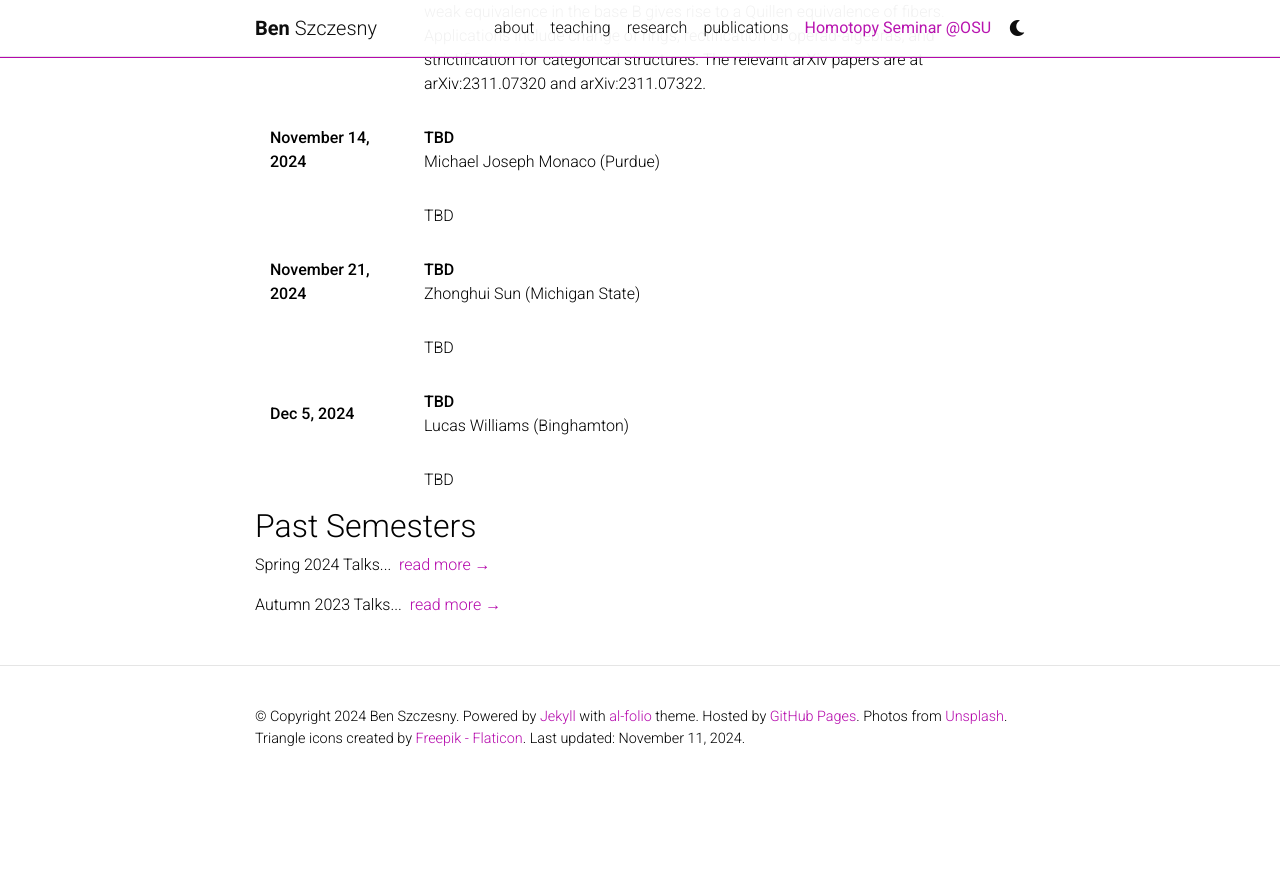
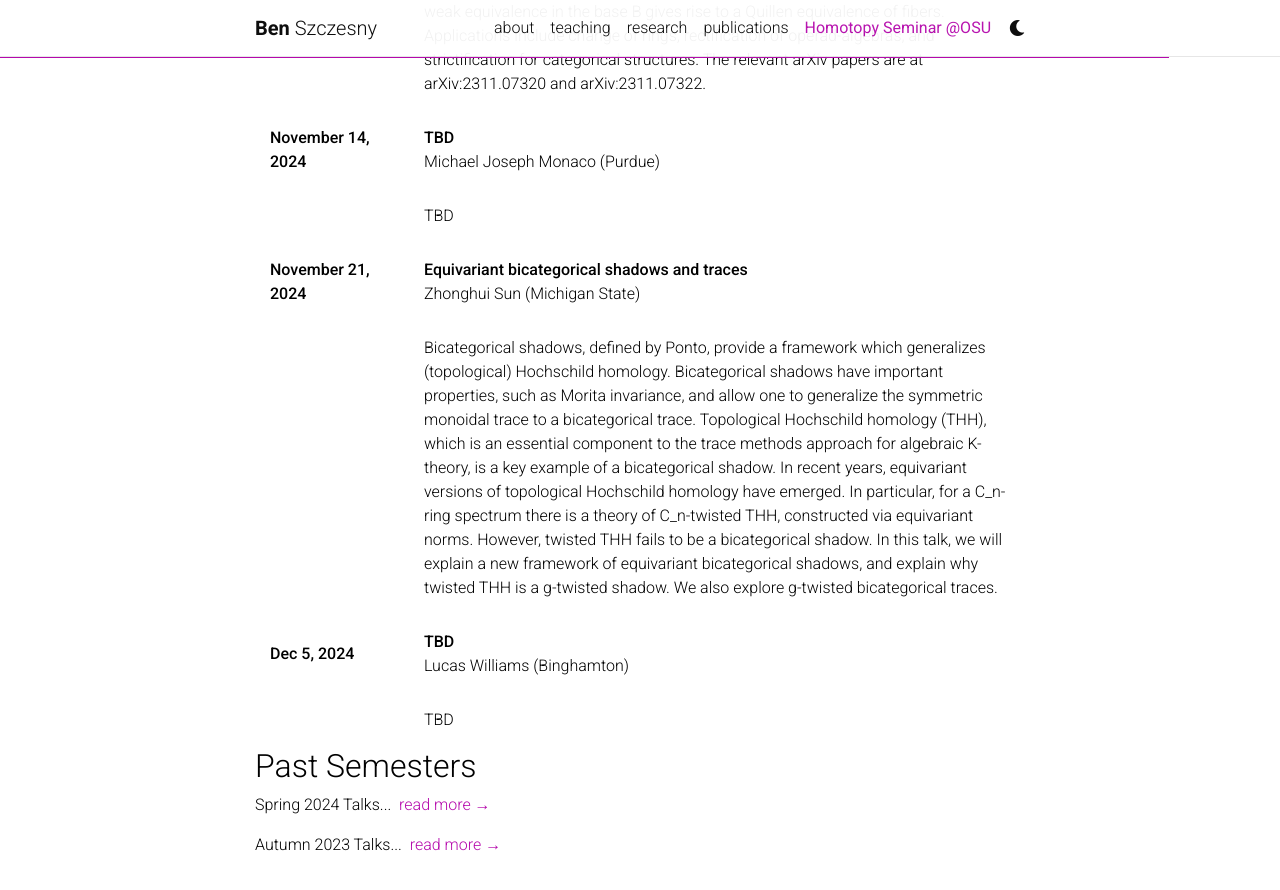
Before and after one commit to BenSzczesny/BenSzczesny.github.io, a Jekyll site: the page built from _pages/homotopyseminar.md, in a window 1280 px wide and 900 px high, scrolled down 1352 px. Shown: the top 890 px of the window. Built offline with Jekyll 4.4.1, drawn with Linux system fonts in a browser that asks for light colours; comment, search, counter and statistics services are not loaded; a style sheet for code colours, icons or effects is not loaded; before the commit the page ends 2142 px from its top, so only the background shows below that.

Commit message:
Added Zhonghui talk details

```diff
--- a/_pages/homotopyseminar.md
+++ b/_pages/homotopyseminar.md
@@ -76,12 +76,14 @@ TBD
 <tr>
 <td markdown="span">**November 21, 2024**</td>
 <td markdown="span">
-**TBD**<br> Zhonghui Sun (Michigan State) </td>
+**Equivariant bicategorical shadows and traces**<br> Zhonghui Sun (Michigan State) </td>
 </tr>
 <tr>
 <td></td>
 <td markdown="span">
-TBD
+Bicategorical shadows, defined by Ponto, provide a framework which generalizes (topological) Hochschild homology. Bicategorical shadows have important properties, such as Morita invariance, and allow one to generalize the symmetric monoidal trace to a bicategorical trace. Topological Hochschild homology (THH), which is an essential component to the trace methods approach for algebraic K-theory, is a key example of a bicategorical shadow.
+
+In recent years, equivariant versions of topological Hochschild homology have emerged. In particular, for a C_n-ring spectrum there is a theory of C_n-twisted THH, constructed via equivariant norms. However, twisted THH fails to be a bicategorical shadow. In this talk, we will explain a new framework of equivariant bicategorical shadows, and explain why twisted THH is a g-twisted shadow. We also explore g-twisted bicategorical traces.
 </td>
 </tr>
 
```
